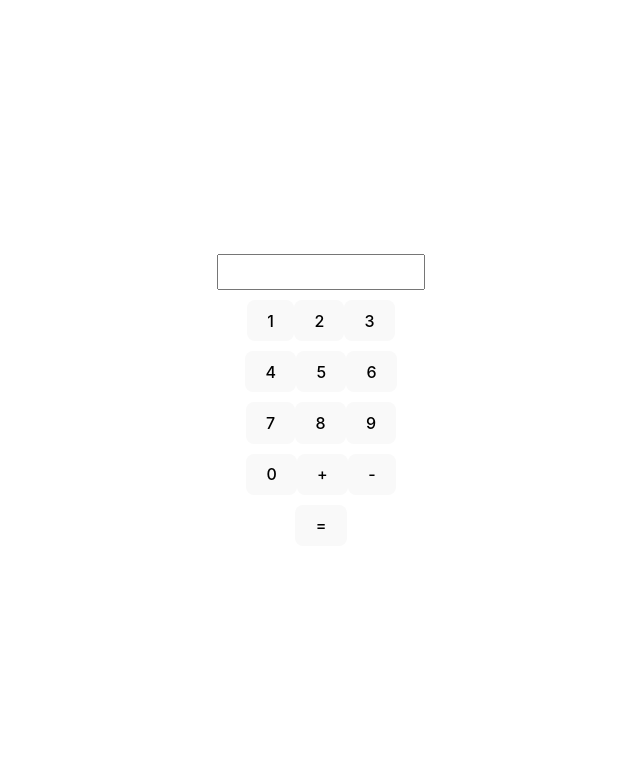
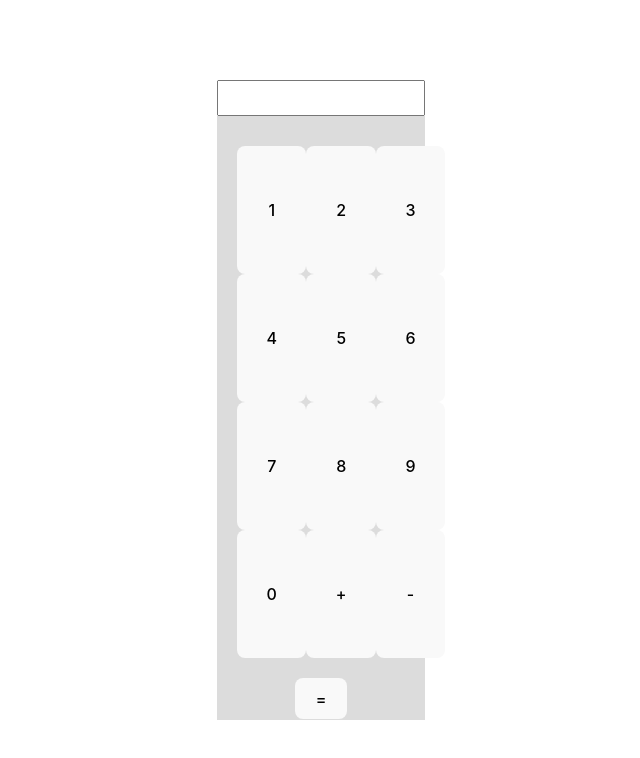
Before and after one commit to HadeelAlwadia/calculator, a React (Vite) app: page / in a window 1280 px wide. Shown: the top 758 px of the page, without its empty margins (319-959 px from the left). Built offline with nearby package versions, Linux system fonts and the light colour scheme.

Commit message:
update on calcolator app

```diff
--- a/src/App.css
+++ b/src/App.css
@@ -4,3 +4,16 @@
   padding: 2rem;
   text-align: center;
 }
+
+main{
+  margin: auto;
+  height: 80vh;
+  background-color: gainsboro;
+}
+.btns-graid{
+  height: 80%;
+  width: 100%;
+  display: grid;
+  grid-template-columns: auto auto auto;
+  padding: 20px;
+}
--- a/src/Components/calcolator.tsx
+++ b/src/Components/calcolator.tsx
@@ -1,12 +1,19 @@
 import React, { ReactElement, useState } from "react";
 
-const drawElements = (elements: string[], handleClick: any): ReactElement[] => elements.
-  map((elemant: string) => <button onClick={() => handleClick(elemant)}>
-    {elemant}
-  </button>)
+
+const drawElements = (elements: string[], handleClick: any): ReactElement =>
+  <section className="btns-graid"  style={{ marginTop: "10px" }}>
+    {elements.
+      map((elemant: string) => <button onClick={() => handleClick(elemant)}>
+        {elemant}
+      </button>)}
+  </section>
+
+
+
+
 const Calculator: React.FC = () => {
   const [input, setInput] = useState<string>("");
-
 
   const handleClear = () => {
     setInput("");
@@ -25,8 +32,8 @@ const Calculator: React.FC = () => {
   };
 
   return (
-    <div style={{ padding: "20px", textAlign: "center" }}>
-      <div>
+    <main>
+      <div >
         <input
           type="text"
           value={input}
@@ -38,25 +45,13 @@ const Calculator: React.FC = () => {
           }}
         />
       </div>
-      <div style={{ marginTop: "10px" }}>
-        {drawElements(['1', '2', '3'], handleClick)}
-      </div>
-      <div style={{ marginTop: "10px" }}>
-      {drawElements(['4', '5', '6'], handleClick)}
-
-      </div>
-      <div style={{ marginTop: "10px" }}>
-      {drawElements(['7', '8', '9'], handleClick)}
-      </div>
-      <div style={{ marginTop: "10px" }}>
-      {drawElements(['0', '+','-'], handleClick)}
+      {drawElements(['1', '2', '3','4', '5', '6','7', '8', '9','0', '+', '-'],handleClick   )}
 
 
-      </div>
-      <div style={{ marginTop: "10px" }}>
-        <button onClick={handleCalculate}>=</button>
-      </div>
-    </div>
+
+
+      <button  onClick={handleCalculate}>=</button>
+    </main>
   );
 };
 
```
